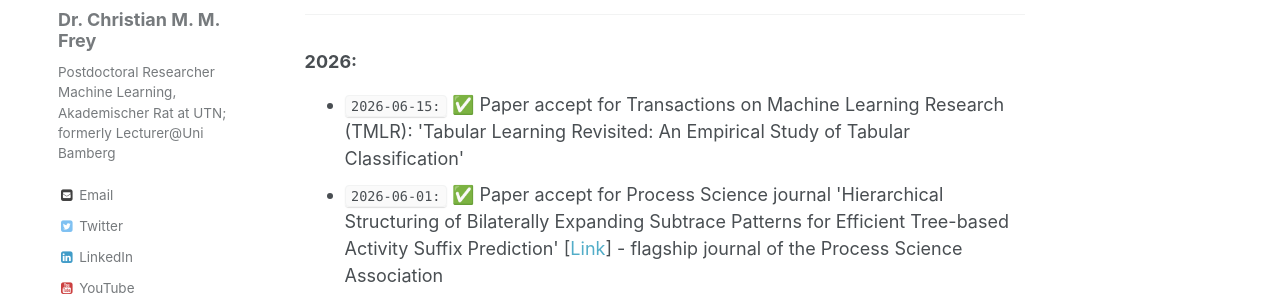
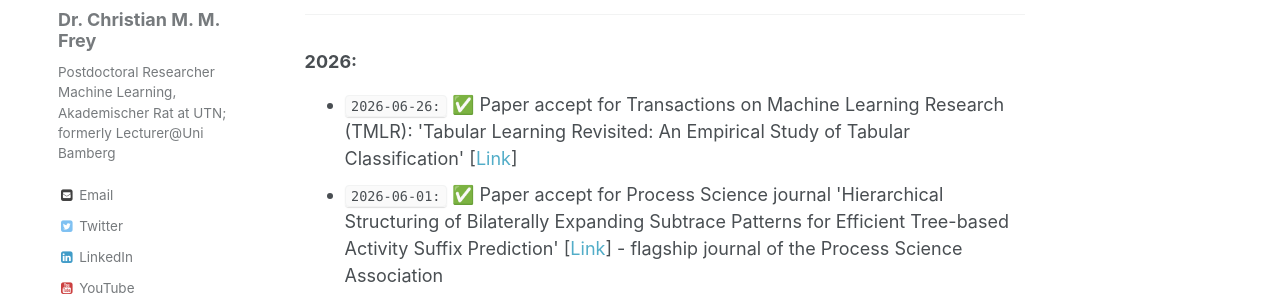
Before and after one commit to christianmaxmike/christianmaxmike.github.io, a Jekyll site: the page built from _pages/about.md, in a window 1280 px wide and 900 px high. Shown: the part 229-525 px from the top of the window. Built offline with Jekyll 4.4.1, drawn with Linux system fonts in a browser that asks for light colours; some of the changed text lies outside the part shown.

Commit message:
Update 2026 news and conference links
Added links to papers and conferences for 2026.

```diff
--- a/_pages/about.md
+++ b/_pages/about.md
@@ -17,7 +17,7 @@ redirect_from:
 ## News
 ### 2026:
 <ul>
-	<li><code>2026-06-15:</code> ✅ Paper accept for Transactions on Machine Learning Research (TMLR): 'Tabular Learning Revisited: An Empirical Study of Tabular Classification'</li>
+	<li><code>2026-06-26:</code> ✅ Paper accept for Transactions on Machine Learning Research (TMLR): 'Tabular Learning Revisited: An Empirical Study of Tabular Classification' [<a href="https://openreview.net/pdf?id=I8BIGp4XOb">Link</a>]</li>
 	<li><code>2026-06-01:</code> ✅ Paper accept for Process Science journal 'Hierarchical Structuring of Bilaterally Expanding Subtrace Patterns for Efficient Tree-based Activity Suffix Prediction' [<a href="https://link.springer.com/article/10.1007/s44311-026-00050-y">Link</a>] - flagship journal of the Process Science Association</li>
 	<li><code>2026-06-03:</code> 🚀 increase h-index: 8</li>
 	<li><code>2026-05-13:</code> 🎖️ Program chairs of ICML'26 recognized me as a <b>Gold Reviewer</b></li>
@@ -114,7 +114,7 @@ Peer reviewed for conferences in ...
 	<li>2023: <a href="https://2023.sigmod.org/">SIGMOD'23</a>, <a href="https://www.sciencedirect.com/journal/european-journal-of-operational-research">EJOR'23</a></li>
 	<li>2024: <a href="https://ecmlpkdd.org/2024/">ECML PKDD'24 [PC Member]</a>, <a href="https://www.sciencedirect.com/journal/european-journal-of-operational-research">EJOR'24</a></li>
 	<li>2025: <a href="https://ecmlpkdd.org/2025/">ECML PKDD'25 [PC Member]</a>, <a href="https://logconference.org/">LOG'25</a></li>
-	<li>2026: <a href="https://icml.cc/Conferences/2026">ICML '26</a>, <a href="https://ecmlpkdd.org/2026/">ECML PKDD'26 [PC Member]</a></li>
+	<li>2026: <a href="https://icml.cc/Conferences/2026">ICML '26</a>, <a href="https://ecmlpkdd.org/2026/">ECML PKDD'26 [PC Member]</a>, <a href="https://neurips.cc/Conferences/2026">NeurIPS'26</a>, <a href="https://icdm2026.neu.edu.cn">ICDM'26</a>, <a href="https://logconference.org">LOG'26</a></li>
 </ul>
 
 Supervised Theses:
```
